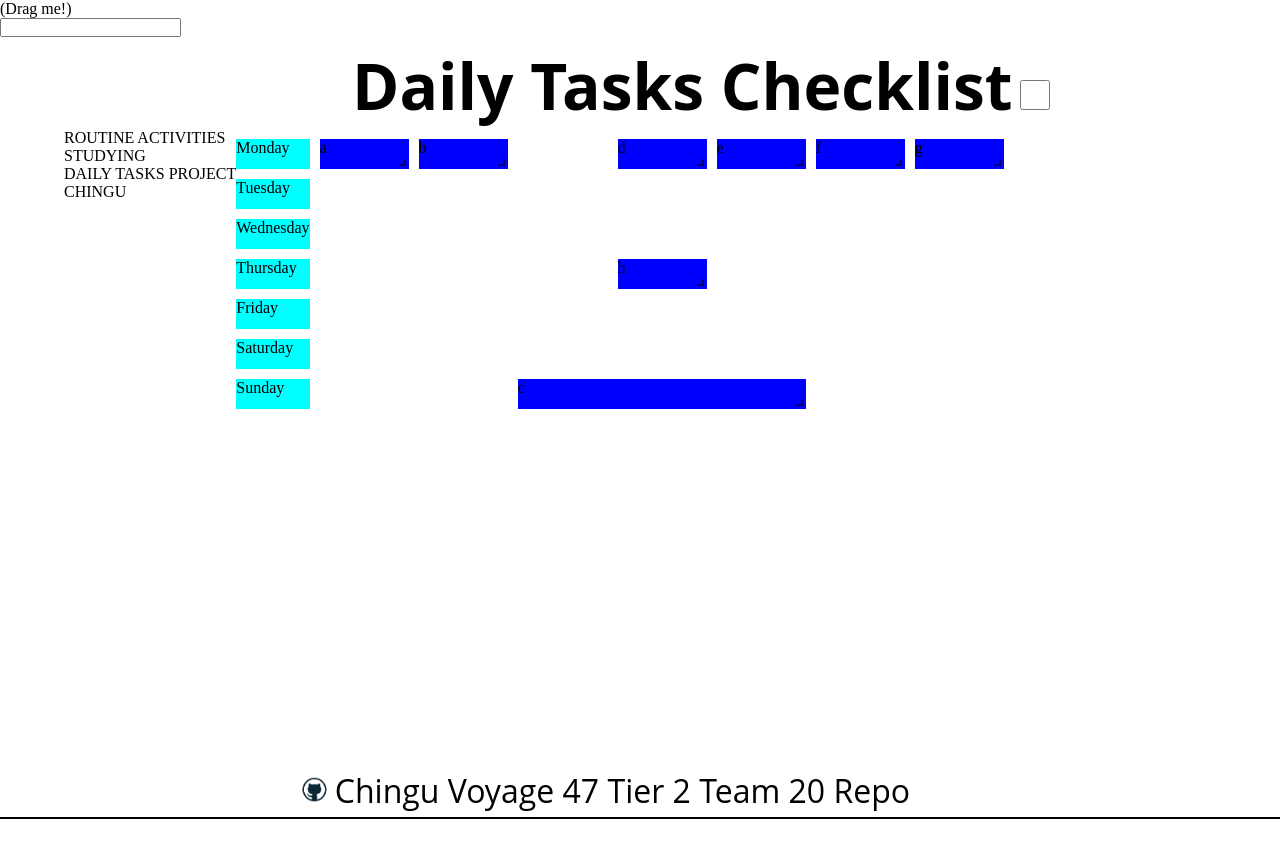
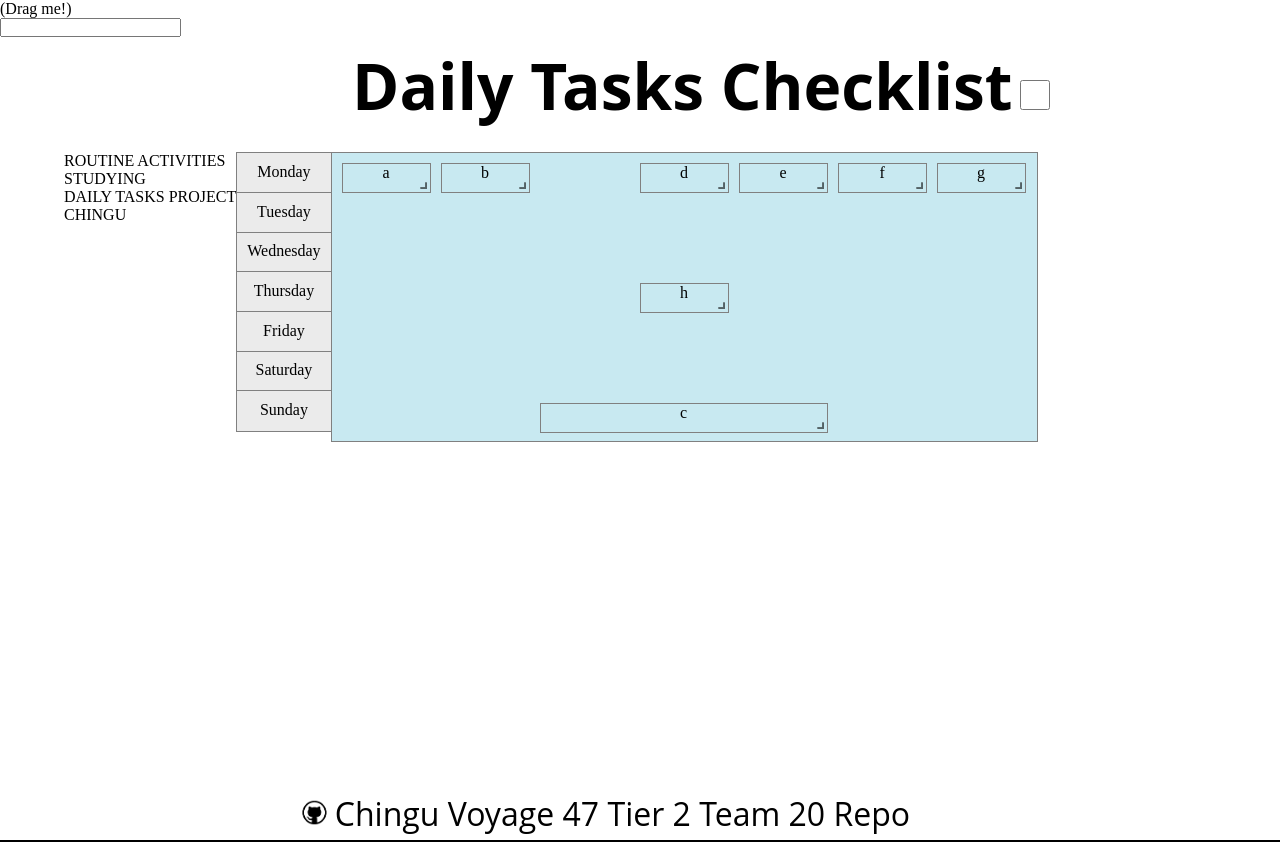
Before and after one commit to chingu-voyages/v47-tier2-team-20, a React (Vite) app in the folder DailyTasksApp/: page / in a window 1280 px wide. Before the commit the page ends 819 px from the top, so only its background shows below. Built offline with nearby package versions, Linux system fonts and the light colour scheme.

Commit message:
Updating css

```diff
--- a/DailyTasksApp/src/index.css
+++ b/DailyTasksApp/src/index.css
@@ -1,3 +1,4 @@
+
 * {
   margin: 0;
   padding: 0;
@@ -6,11 +7,12 @@
 html {
   font-size: 16px;
 }
-table, th, td{
-  border: 1px solid;
+body {
+  background-color: #ffffff;
+}
+table, th, td {
   width: 100%;
 }
-
 .app {
   width: 90%;
   min-height: 90vh;
@@ -39,7 +41,7 @@ table, th, td {
 }
 
 .layout div {
-  background-color: blue;
+  background-color: #c8e9f1;
   min-width: 5%!important;
 }
 .days-container {
@@ -53,11 +55,32 @@ table, th, td {
   flex-direction: column;
   max-height:280px;
   padding-top: 10px;
-
+  background: #ebebeb;
+  border: 1px solid #808080;
+  border-right: none;
 }
 .days p {
-  background-color: aqua;
+  background-color: #ebebeb;
+  border-bottom: 1px solid #808080;
   height: 30px;
+  padding: 0 10px;
+  text-align: center;
+}
+.days p:nth-child(7) {
+  border-bottom: none;
+}
+.react-grid-layout {
+  background: #c8e9f1;
+  border: 1px solid #808080;
+  display: grid;
+  flex-wrap: wrap;
+  grid-gap: 0px;
+  grid-template-columns: repeat(auto-fill, minmax(705px, 1fr));
+  text-align: center;
+}
+.react-grid-item {
+  border: 1px solid #808080;
+  text-align: center;
 }
 /* Task Colours Added Dynamimically */
 .blue-highlight {
@@ -84,8 +107,13 @@ table, th, td {
   font-family: Open Sans;
   font-size: 2em;
   justify-content: center;
-  padding: 0 0 0 25%;
+  padding: 0 0 2% 25%;
   width: 90%;
+}
+input[type=checkbox] {
+  height: 30px;
+  margin: 0 0 0 1%;
+  width: 30px;
 }
 /* FOOTER */
 .footer {
@@ -105,8 +133,3 @@ table, th, td {
   font-size: 2em;
   text-decoration: none;
 }
-input[type=checkbox] {
-  height: 30px;
-  margin: 0 0 0 1%;
-  width: 30px;
-}
```
Also changed, not shown: DailyTasksApp/src/img/github.png.
